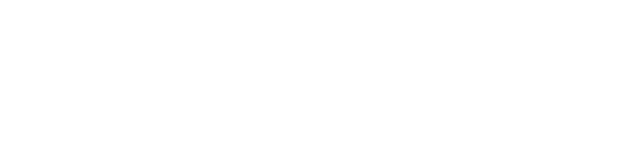
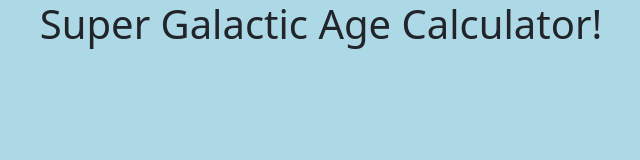
Before and after one commit to Eabdrazakov/-Galactic-Age-Calculator, a website built with webpack: page src/index.html in a window 1280 px wide. Shown: the whole page, without its empty margins (319-959 px from the left). Built offline with nearby package versions, Linux system fonts and the light colour scheme.

Commit message:
It will add structure and some files

```diff
--- a/package.json
+++ b/package.json
@@ -1,7 +1,7 @@
 {
-  "name": "template-repo",
+  "name": "galactic-age-calculator",
   "version": "1.0.0",
-  "description": "#### (Brief Description of Application)",
+  "description": "This website created using HTML, CSS, Bootstrap and JavaScript technologies.",
   "main": "index.js",
   "scripts": {
     "build": "webpack --mode=development",
@@ -10,7 +10,7 @@
     "test": "jest --coverage"
   },
   "keywords": [],
-  "author": "",
+  "author": "Ermek Abdrazakov",
   "license": "ISC",
   "devDependencies": {
     "@babel/core": "^7.22.5",
--- a/src/css/styles.css
+++ b/src/css/styles.css
@@ -0,0 +1,7 @@
+h1 {
+    text-align: center;
+}
+
+body {
+    background-color: lightblue;
+}
--- a/src/index.html
+++ b/src/index.html
@@ -2,11 +2,11 @@
 <html lang="en-US">
 
 <head>
-    <title></title>
+    <title>Super Galactic Age Calculator</title>
 </head>
 
 <body>
-
+    <h1>Super Galactic Age Calculator!</h1>
 
 </body>
 
--- a/src/index.js
+++ b/src/index.js
@@ -1,4 +1,4 @@
 import 'bootstrap';
 import 'bootstrap/dist/css/bootstrap.min.css';
-import './../src/css/styles.css';
+import './css/styles.css';
 //import '...' from './js/projectName.js';
--- a/webpack.config.js
+++ b/webpack.config.js
@@ -20,7 +20,7 @@ module.exports = {
         new ESLintPlugin(),
         new CleanWebpackPlugin(),
         new HtmlWebpackPlugin({
-            title: '',
+            title: 'Super Galactic Age Calculator',
             template: './src/index.html',
             inject: 'body'
         })
```
Also changed, not shown: README.md, __tests__/galactic.js (renamed from __tests__/projectName.test.js), src/js/galactic.js (added), src/js/projectName.js (deleted), 1 other file.
